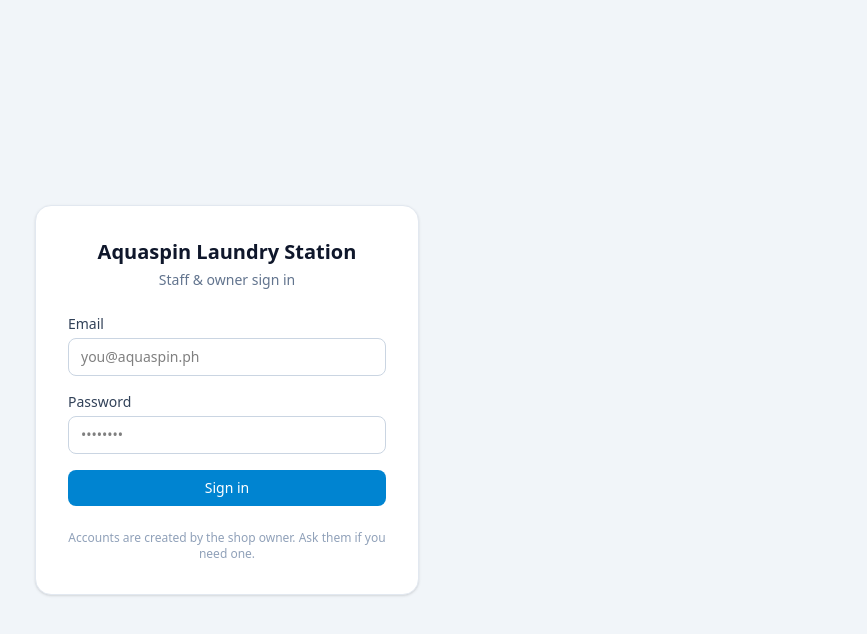
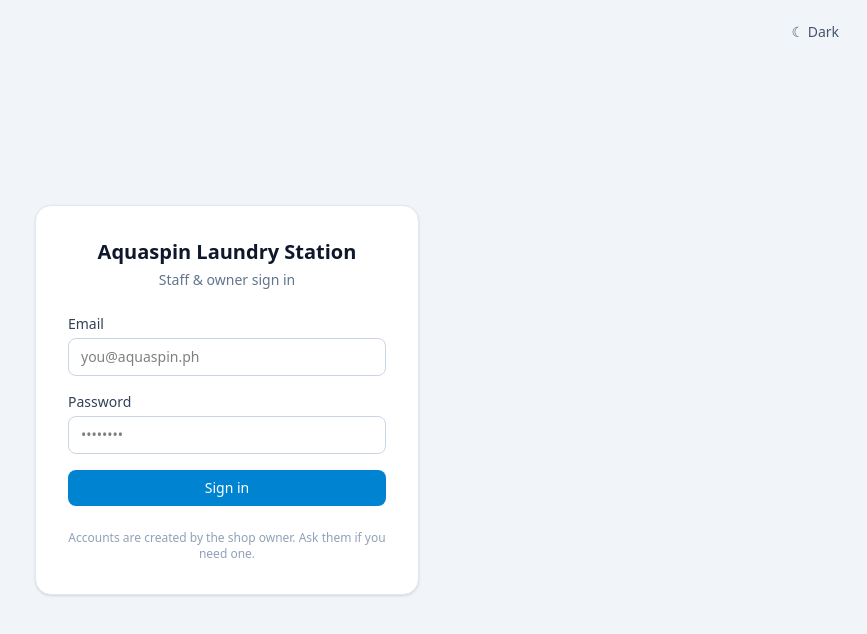
Before and after one commit to imedkilat/aquaspin-laundry-station, a React (Vite) app: page /login in a window 1280 px wide. Shown: the top 634 px of the page, without its empty margins (413-1280 px from the left). Built offline with nearby package versions, Linux system fonts and the light colour scheme; no server answers.

Commit message:
Add theme toggle to login screen

```diff
--- a/src/pages/Login.tsx
+++ b/src/pages/Login.tsx
@@ -1,5 +1,6 @@
 import { useState, type FormEvent } from 'react'
 import { supabase, SHOP_NAME } from '../lib/supabase'
+import ThemeToggle from '../components/ThemeToggle'
 
 export default function Login() {
   const [email, setEmail] = useState('')
@@ -17,9 +18,13 @@ export default function Login() {
   }
 
   return (
-    <div className="min-h-svh flex items-center justify-center bg-slate-100 px-4">
-      <div className="w-full max-w-sm bg-white rounded-2xl shadow-sm border border-slate-200 p-8">
-        <h1 className="text-xl font-semibold text-slate-900 text-center">{SHOP_NAME}</h1>
+    <div className="min-h-svh flex items-center justify-center bg-slate-100 px-4 dark:bg-slate-950">
+      <div className="absolute top-4 right-4">
+        <ThemeToggle />
+      </div>
+
+      <div className="w-full max-w-sm bg-white rounded-2xl shadow-sm border border-slate-200 p-8 dark:bg-slate-900 dark:border-slate-800">
+        <h1 className="text-xl font-semibold text-slate-900 text-center dark:text-slate-100">{SHOP_NAME}</h1>
         <p className="text-sm text-slate-500 text-center mt-1 mb-6">Staff &amp; owner sign in</p>
 
         <form onSubmit={handleSubmit} className="space-y-4">
```
